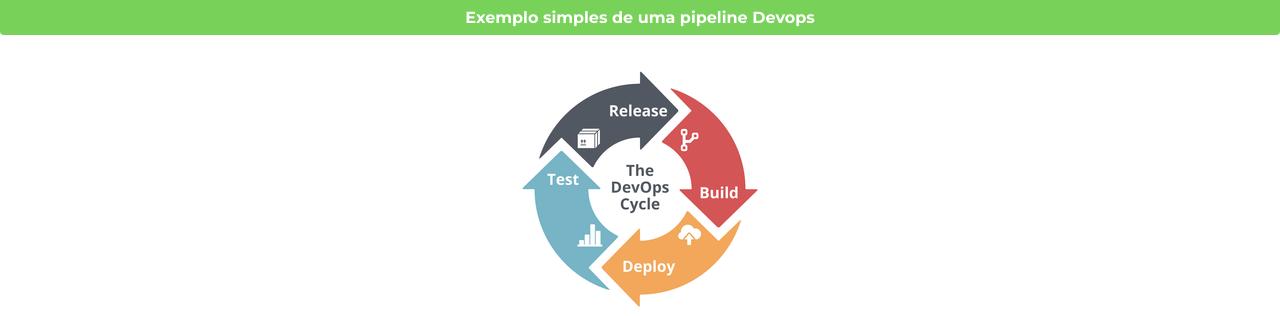
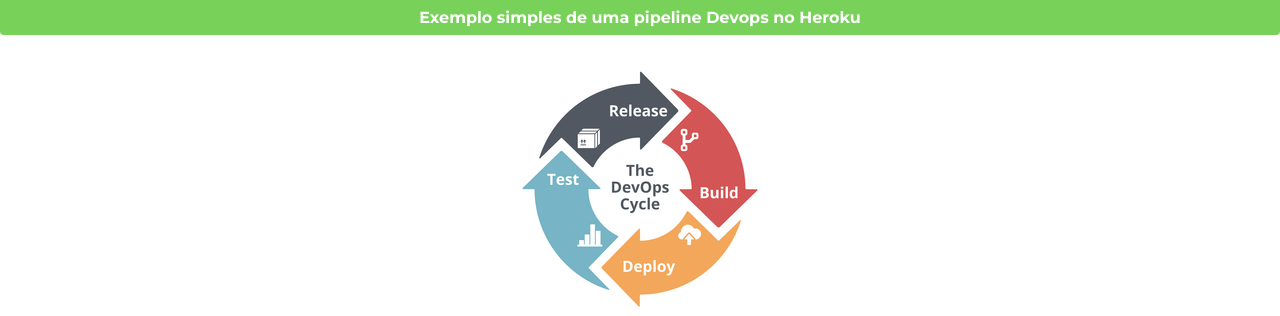
Before and after one commit to leandro-matos/devops-pipeline, a Flask app: page / in a window 1280 px wide. Shown: the top 316 px of the page. Run offline with Flask 2, Linux system fonts and the light colour scheme.

Commit message:
Modificando pipeline devops

```diff
--- a/templates/index.html
+++ b/templates/index.html
@@ -10,7 +10,7 @@
 </head>
 
 <body>
-	<div class="alert">Exemplo simples de uma pipeline Devops</div>
+	<div class="alert">Exemplo simples de uma pipeline Devops no Heroku</div>
 
 	<div class="container">
 		<div class="logo">
```
Also changed, not shown: README.md.
